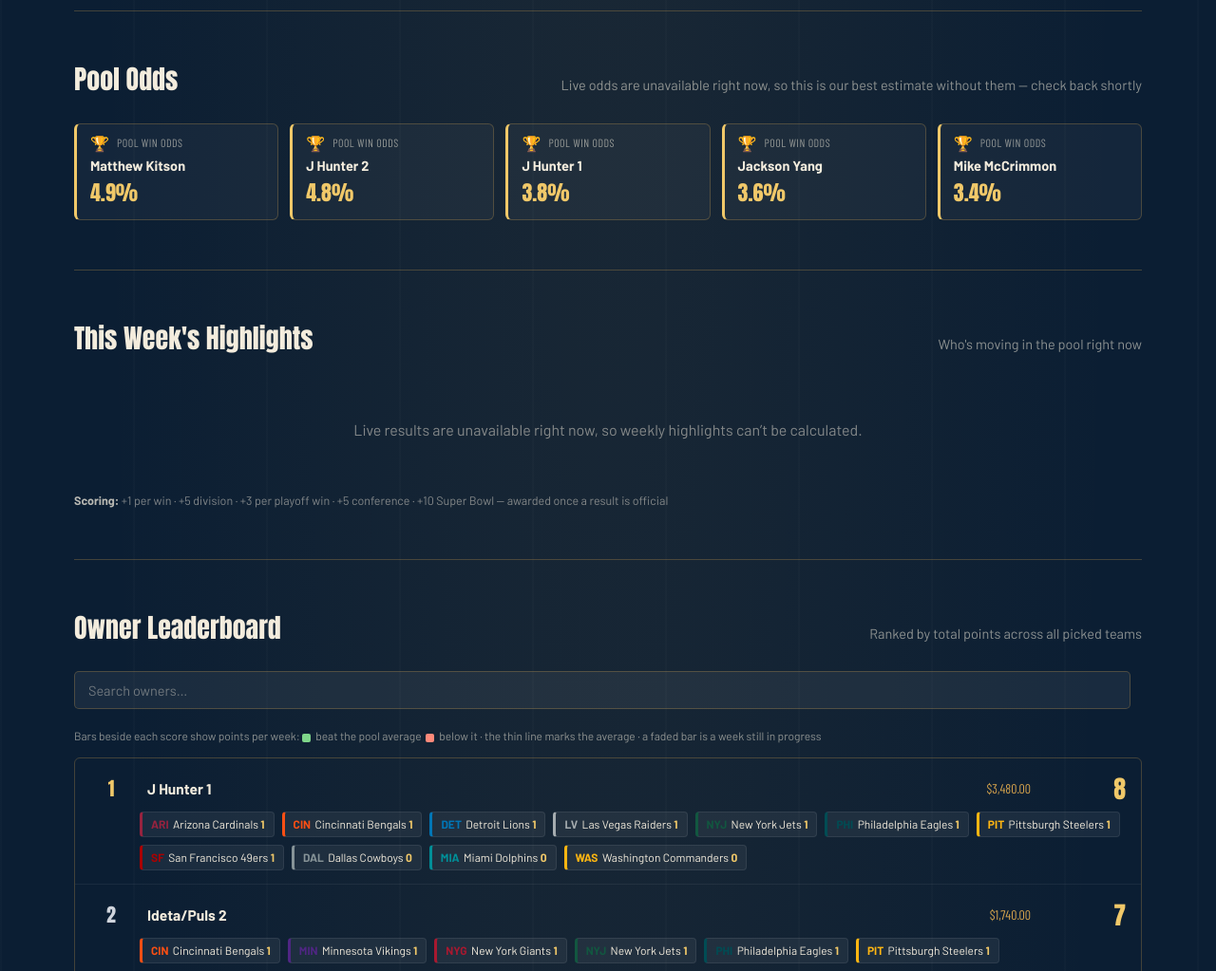
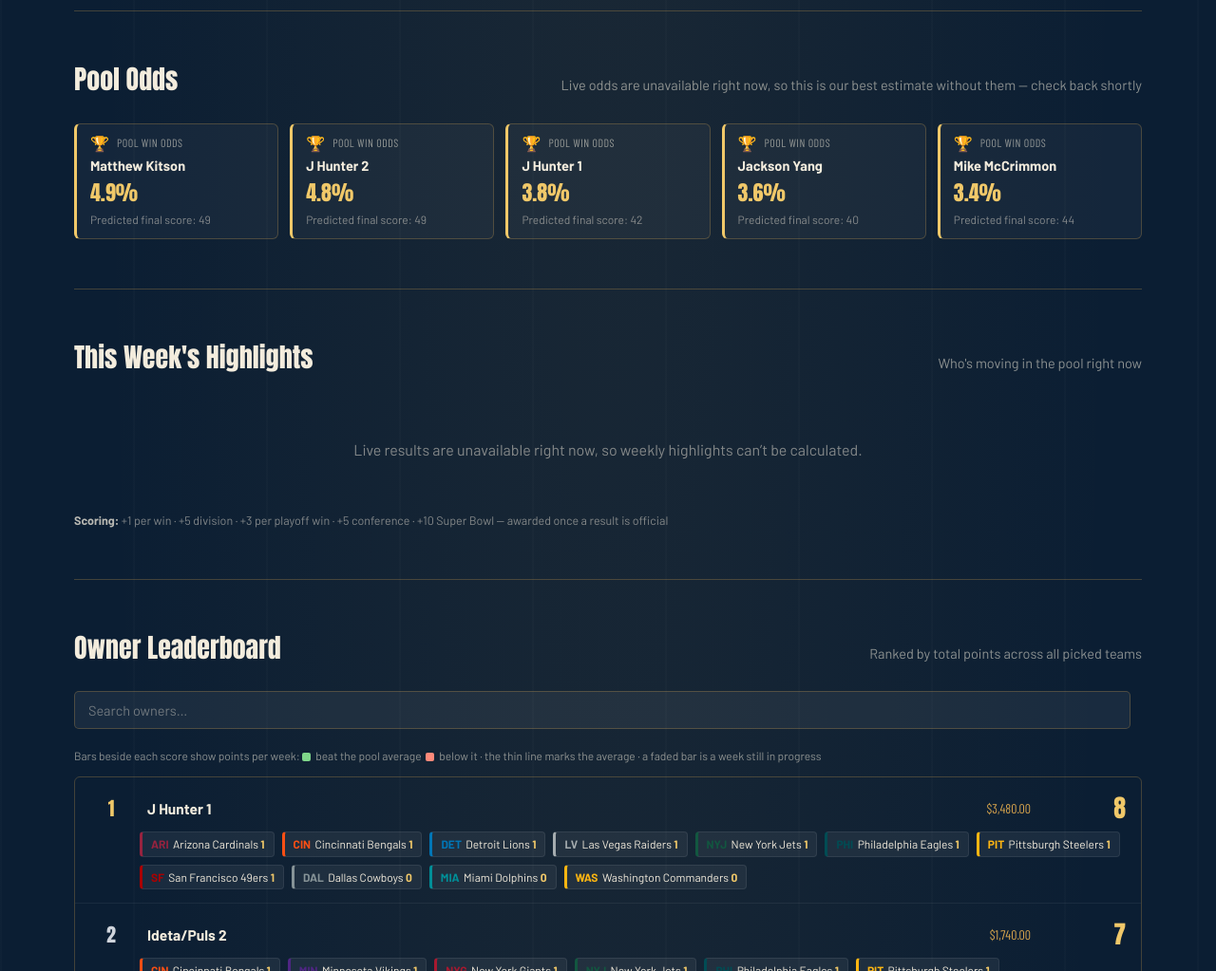
Before and after one commit to rhornett/pool-site, a website: page public/index.html in a window 1280 px wide. Shown: the part 745-1768 px from the top of the page at 95% size. Drawn offline with nearby package versions, Linux system fonts and the light colour scheme; no server answers.

Commit message:
Added PRedicted score

```diff
--- a/public/index.html
+++ b/public/index.html
@@ -297,6 +297,7 @@
 .highlight-detail{font-size:12px; color: rgba(243,236,221,0.55); margin-top:2px;}
 .odds-card{border-left-color: var(--gold-bright);}
 .odds-pct{font-family:'Anton', sans-serif; font-size:22px; color: var(--gold-bright); margin-top:4px;}
+.odds-predicted{font-size:12px; color: rgba(243,236,221,0.5); margin-top:4px;}
 .scoring-line{margin-top:14px; font-size:12.5px; color: rgba(243,236,221,0.5); line-height:1.5;}
 .scoring-line b{color: rgba(243,236,221,0.75);}
 .owner-score-block{
@@ -2361,6 +2362,7 @@
 
     const entryIds = entriesArg.map(e => e.id);
     const wins = {}; entryIds.forEach(id => wins[id] = 0);
+    const scoreSums = {}; entryIds.forEach(id => scoreSums[id] = 0);
     const teamStats = {}; teamsList.forEach(t => teamStats[t] = {divWins:0, confChamps:0, sbWins:0, playoffWinsTotal:0});
 
     for(let trial = 0; trial < trials; trial++){
@@ -2419,6 +2421,7 @@
           if(sbWinner === team) bonus += 10;
         });
         const total = (currentTotalsArg[e.id]||0) + bonus;
+        scoreSums[e.id] += total;
         if(total > best + 1e-9){ best = total; bestIds.length = 0; bestIds.push(e.id); }
         else if(Math.abs(total - best) <= 1e-9){ bestIds.push(e.id); }
       });
@@ -2426,9 +2429,12 @@
       bestIds.forEach(id => wins[id] += credit);
     }
 
-    const probs = {};
-    entryIds.forEach(id => probs[id] = wins[id] / trials);
-    return {probs, teamStats};
+    const probs = {}, predictedScores = {};
+    entryIds.forEach(id => {
+      probs[id] = wins[id] / trials;
+      predictedScores[id] = scoreSums[id] / trials;
+    });
+    return {probs, teamStats, predictedScores};
   }
 
   // A small, fast, deterministic hash (FNV-1a) and seeded PRNG (mulberry32) -- together
@@ -2508,10 +2514,12 @@
       }
 
       board.innerHTML = top5.map(function(e){
+        const predicted = Math.round(result.predictedScores[e.id] || 0);
         return '<div class="highlight-card odds-card">' +
           '<div class="highlight-head"><span class="highlight-icon">\uD83C\uDFC6</span><span class="highlight-label">Pool win odds</span></div>' +
           '<div class="highlight-names">' + e.name + '</div>' +
           '<div class="highlight-detail odds-pct">' + fmtOddsPct(e.id) + '%</div>' +
+          '<div class="odds-predicted">Predicted final score: ' + predicted + '</div>' +
         '</div>';
       }).join('');
     }).catch(function(){
```
